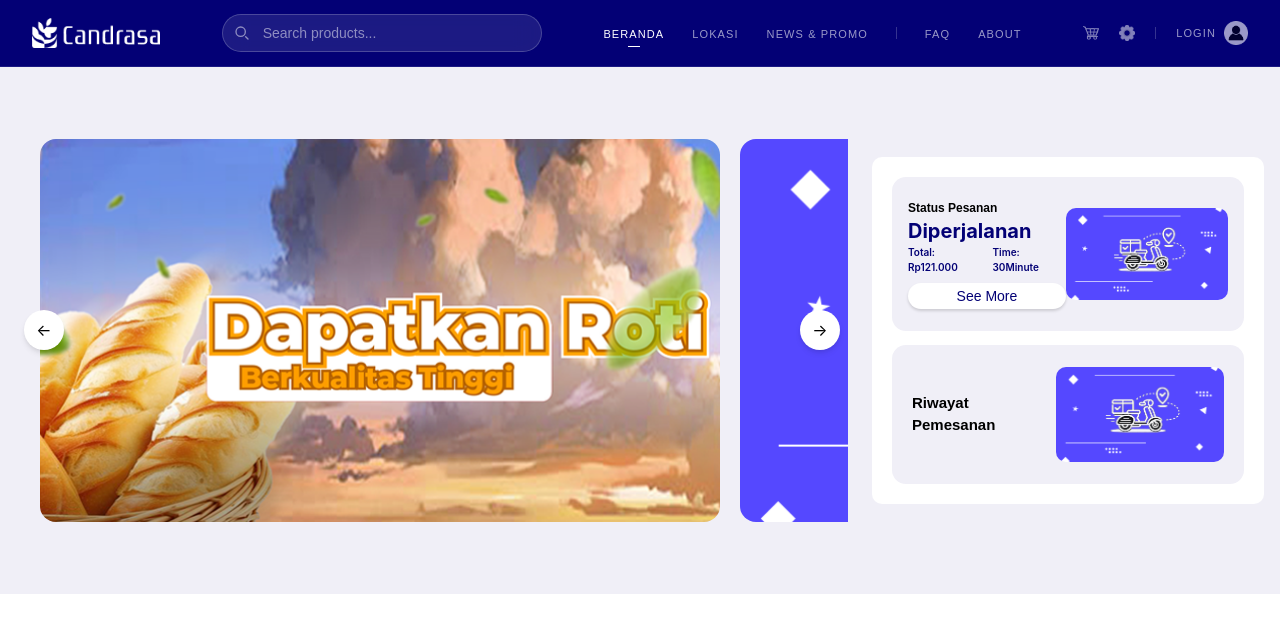
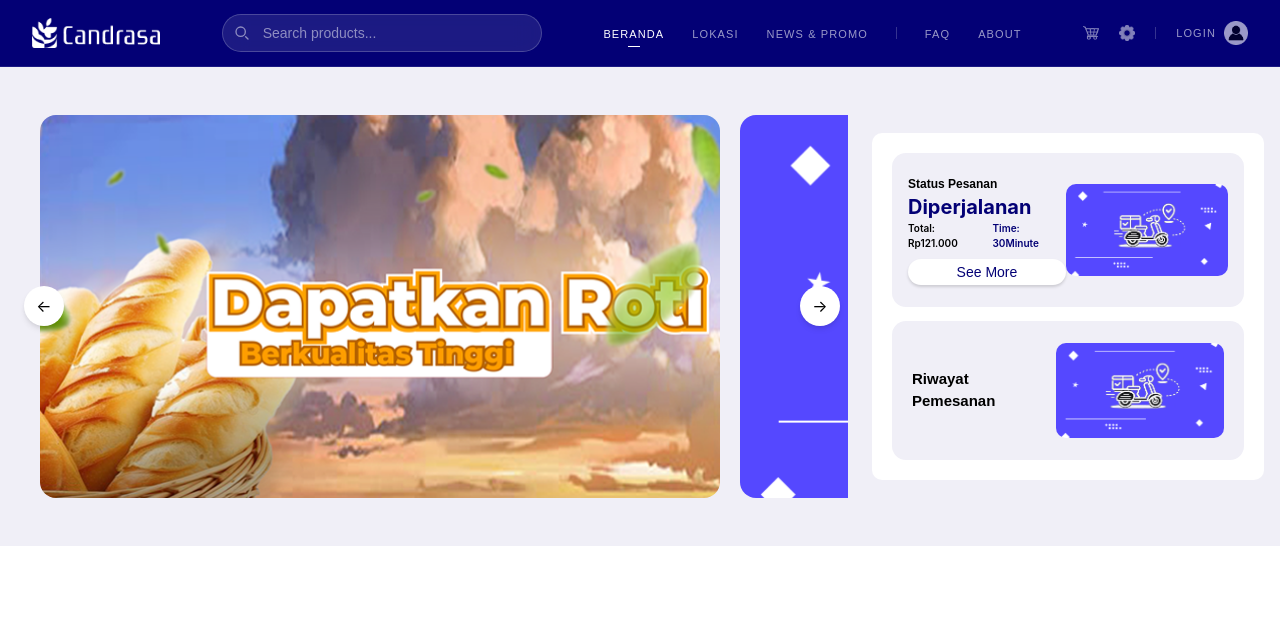
Before and after one commit to MetamorphosisDev/candrasa-bakery-ecommerce, a React (Vite) app: page / in a window 1280 px wide. Shown: the top 632 px of the page. Built offline with nearby package versions, Linux system fonts and the light colour scheme.

Commit message:
penambahan element

```diff
--- a/src/pages/beranda.tsx
+++ b/src/pages/beranda.tsx
@@ -11,7 +11,7 @@ function Status_Pesanan() {
                     <p className="text-blue-dark font-bold text-xl max-[445px]:text-xl">Diperjalanan</p>
                     <div className="flex flex-col gap-2">
                         <div className="flex justify-between gap-2">
-                            <p className="text-blue-dark font-semibold text-[10px]">
+                            <p className="text-blue-danrk font-semibold text-[10px]">
                                 <span className="max-[445px]:hidden">Total: </span>
                                 <span>Rp121.000</span>
                             </p>
@@ -51,7 +51,7 @@ function Riwayat_Pemesanan() {
 
 function Beranda() {
     return (
-        <div className="beranda-page-top bg-gray-light px-4 py-6 max-[445px]:py-2 max-[475px]:px-2.5">
+        <div className="beranda-page-top bg-gray-light px-4 max-[445px]:py-2 max-[475px]:px-2.5">
             <div className="flex flex-col lg:flex-row items-center gap-6 max-[768px]:gap-0">
                 <div className="w-full lg:w-2/3">
                     <BannerScrolling />
```
